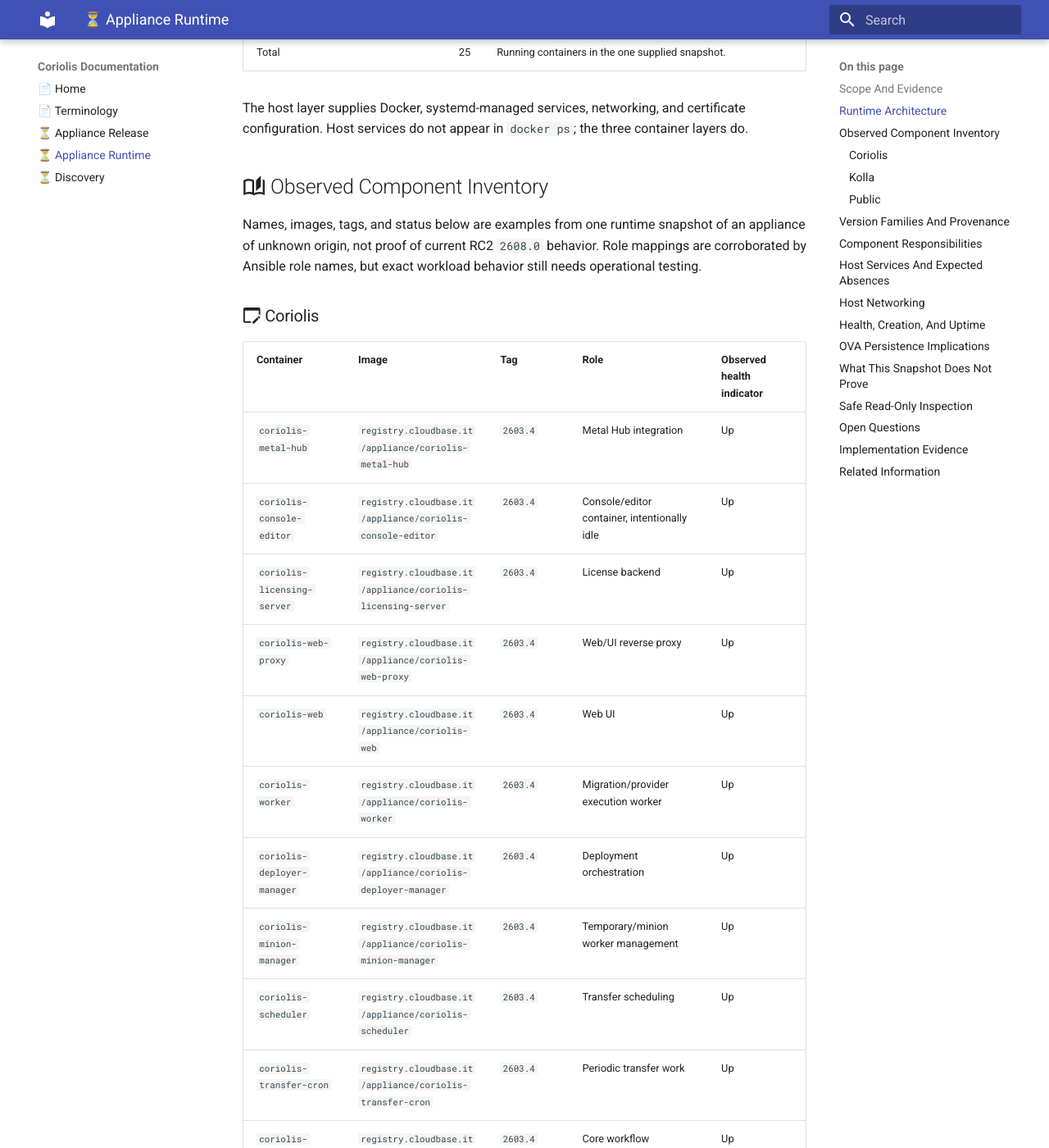
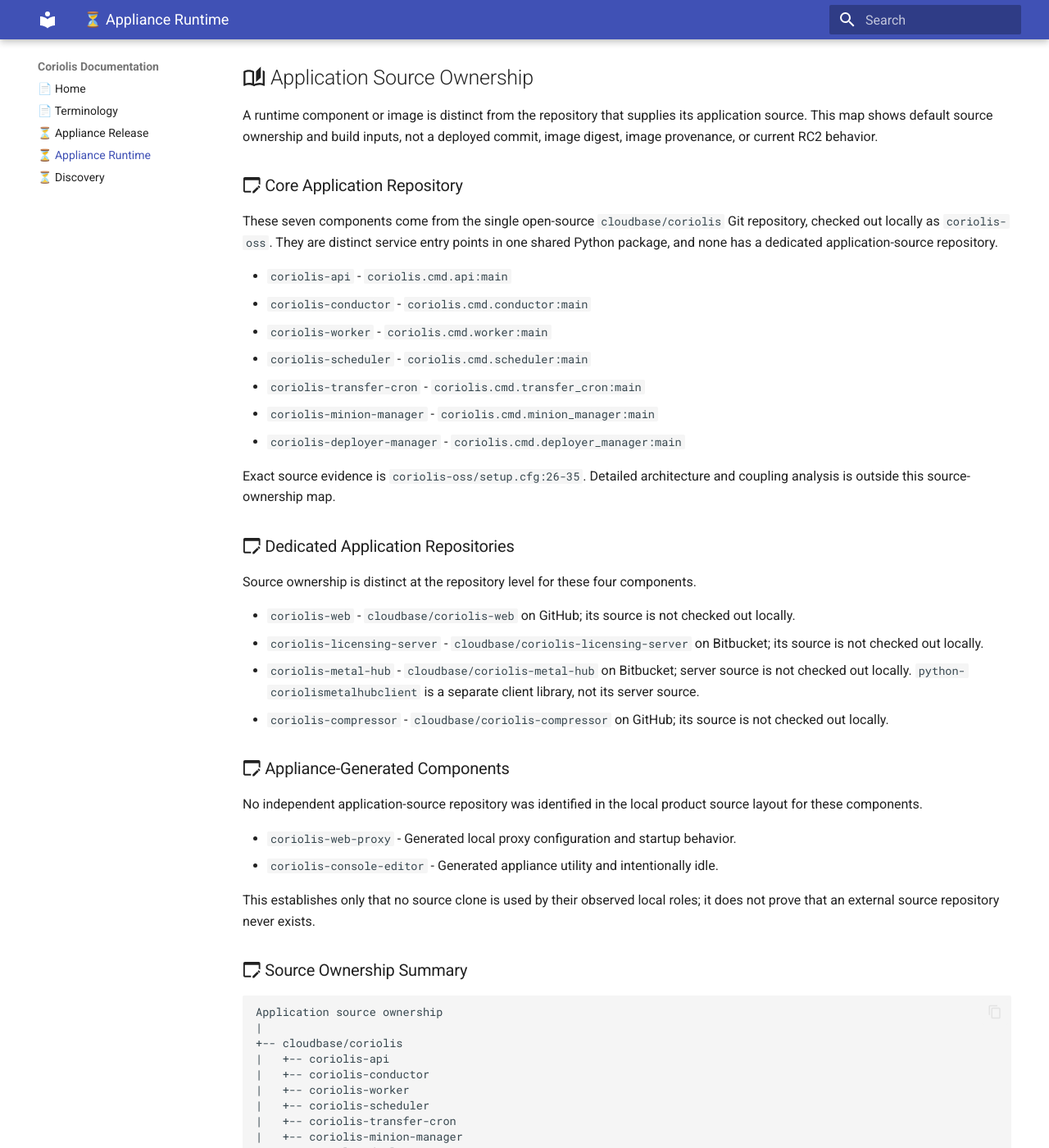
Before and after one commit to radumoisan/coriolis, an MkDocs documentation site: the page built from docs/appliance-runtime.md, in a window 1280 px wide and 1400 px high, scrolled down 1196 px. Shown: the whole window at 82% size. Built offline with MkDocs 1.6.1 and Material for MkDocs 9.7.7, drawn with Linux system fonts in a browser that asks for light colours; some of the changed text lies outside the part shown.

Commit message:
Map appliance component source ownership

````diff
--- a/docs/appliance-runtime.md
+++ b/docs/appliance-runtime.md
@@ -36,6 +41,75 @@
 | Total | 25 | Running containers in the one supplied snapshot. |
 
 The host layer supplies Docker, systemd-managed services, networking, and certificate configuration. Host services do not appear in `docker ps`; the three container layers do.
+
+## :material-book-open-page-variant-outline: Application Source Ownership
+
+A runtime component or image is distinct from the repository that supplies its application source. This map shows default source ownership and build inputs, not a deployed commit, image digest, image provenance, or current RC2 behavior.
+
+### :material-application-edit-outline: Core Application Repository
+
+These seven components come from the single open-source `cloudbase/coriolis` Git repository, checked out locally as `coriolis-oss`. They are distinct service entry points in one shared Python package, and none has a dedicated application-source repository.
+
+- `coriolis-api` - `coriolis.cmd.api:main`
+- `coriolis-conductor` - `coriolis.cmd.conductor:main`
+- `coriolis-worker` - `coriolis.cmd.worker:main`
+- `coriolis-scheduler` - `coriolis.cmd.scheduler:main`
+- `coriolis-transfer-cron` - `coriolis.cmd.transfer_cron:main`
+- `coriolis-minion-manager` - `coriolis.cmd.minion_manager:main`
+- `coriolis-deployer-manager` - `coriolis.cmd.deployer_manager:main`
+
+Exact source evidence is `coriolis-oss/setup.cfg:26-35`. Detailed architecture and coupling analysis is outside this source-ownership map.
+
+### :material-application-edit-outline: Dedicated Application Repositories
+
+Source ownership is distinct at the repository level for these four components.
+
+- `coriolis-web` - `cloudbase/coriolis-web` on GitHub; its source is not checked out locally.
+- `coriolis-licensing-server` - `cloudbase/coriolis-licensing-server` on Bitbucket; its source is not checked out locally.
+- `coriolis-metal-hub` - `cloudbase/coriolis-metal-hub` on Bitbucket; server source is not checked out locally. `python-coriolismetalhubclient` is a separate client library, not its server source.
+- `coriolis-compressor` - `cloudbase/coriolis-compressor` on GitHub; its source is not checked out locally.
+
+### :material-application-edit-outline: Appliance-Generated Components
+
+No independent application-source repository was identified in the local product source layout for these components.
+
+- `coriolis-web-proxy` - Generated local proxy configuration and startup behavior.
+- `coriolis-console-editor` - Generated appliance utility and intentionally idle.
+
+This establishes only that no source clone is used by their observed local roles; it does not prove that an external source repository never exists.
+
+### :material-application-edit-outline: Source Ownership Summary
+
+```
+Application source ownership
+|
++-- cloudbase/coriolis
+|   +-- coriolis-api
+|   +-- coriolis-conductor
+|   +-- coriolis-worker
+|   +-- coriolis-scheduler
+|   +-- coriolis-transfer-cron
+|   +-- coriolis-minion-manager
+|   +-- coriolis-deployer-manager
+|
++-- cloudbase/coriolis-web
+|   +-- coriolis-web
+|
++-- cloudbase/coriolis-licensing-server
+|   +-- coriolis-licensing-server
+|
++-- cloudbase/coriolis-metal-hub
+|   +-- coriolis-metal-hub
+|
++-- cloudbase/coriolis-compressor
+|   +-- coriolis-compressor
+|
+`-- Appliance-generated
+    +-- coriolis-web-proxy
+    `-- coriolis-console-editor
+```
+
+This is a source-ownership map rather than a deployment or CI/CD map.
 
 ## :material-book-open-page-variant-outline: Observed Component Inventory
 
````
Also changed, not shown: other parts of docs/appliance-runtime.md (+5 -0 lines).
